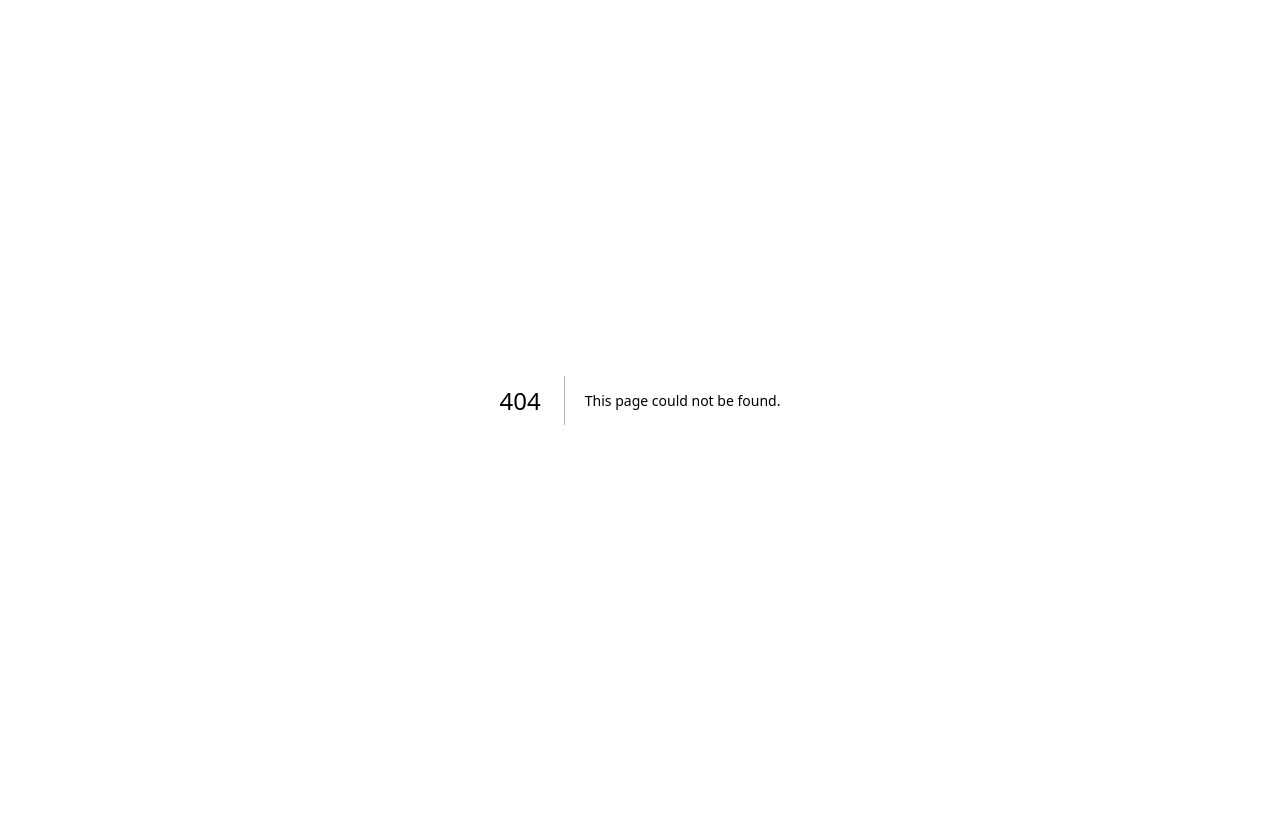
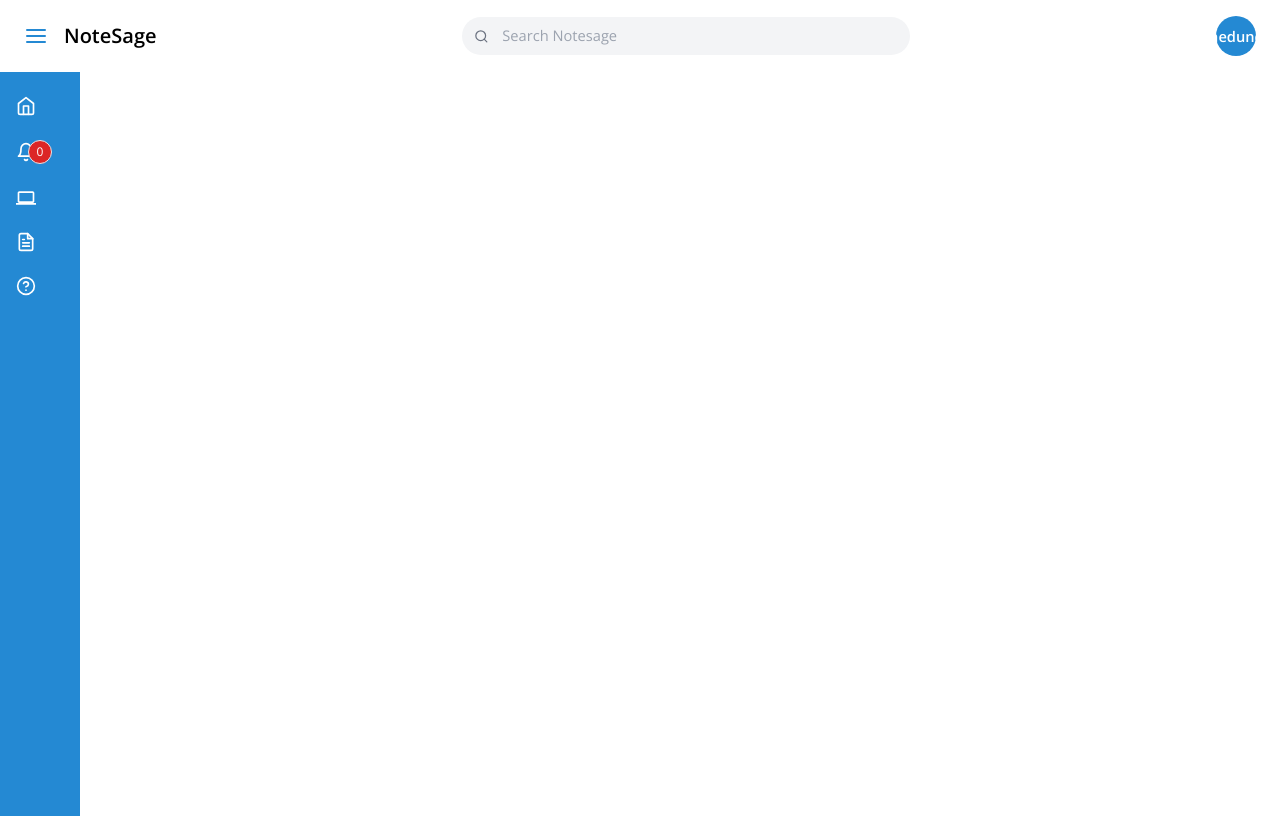
Before and after one commit to JAbsolu/NoteSage, a Next.js app in the folder notesage-client/: page /dashboard/quizzes in a window 1280 px wide. Before the commit this address had no page. Built offline with nearby package versions, Linux system fonts and the light colour scheme.

Commit message:
Added flashcards and quizzes page

```diff
--- /dev/null
+++ b/notesage-client/src/app/dashboard/quizzes/page.jsx
@@ -0,0 +1,50 @@
+"use client"
+
+import DashboardNavbar from "@/components/DashboardNavbar";
+import Sidebar from "@/components/Sidebar";
+import { useState } from "react";
+
+const Quizzes = () => {
+  const [firstName, setFirstName] = useState("");
+  const [lastName, setLastName] = useState("");
+  const [emailAddress, setEmailAddress] = useState("");
+  const [sidebarExpanded, setSidebarExpanded] = useState(false);
+
+  const getUser = async (id) => {
+    try {
+      const response = await fetch(`${API_BASE_URL}/user?id=${id}`, {
+        method: "GET",
+        headers: {
+          "Content-Type": "application/json",
+          "Authorization": token,
+        },
+      });
+
+      if (response.ok) {
+        const result = await response.json();
+        setFirstName(result.data.firstName);
+        setLastName(result.data.lastName);
+        setEmailAddress(result.data.emailAddress);
+      } else {
+        console.log(response.status, response.statusText, "Error fetching user");
+      }
+    } catch (error) {
+      console.log(error);
+    }
+  };
+
+
+  return (
+    <div>
+       <DashboardNavbar
+        toggleSidebar={() => setSidebarExpanded(!sidebarExpanded)}
+        firstName={firstName}
+        lastName={lastName}
+        emailAddress={emailAddress}
+      />
+      <Sidebar isExpanded={sidebarExpanded} />
+    </div>
+  )
+}
+
+export default Quizzes;
--- a/notesage-client/src/components/DashboardNavbar.jsx
+++ b/notesage-client/src/components/DashboardNavbar.jsx
@@ -18,7 +18,7 @@ const DashboardNavbar = ({ toggleSidebar, firstName, lastName, emailAddress }) =
 
 
   return (
-    <nav className="bg-white px-6 py-4 flex justify-between items-center fixed top-0 left-0 w-full z-50 text-black">
+    <nav className="bg-white px-6 py-4 flex justify-between items-center fixed top-0 left-0 w-full z-50">
       {/* Left Section: Hamburger Menu & Logo */}
       <div className="flex items-center space-x-4">
         {/* Hamburger Menu Button */}
@@ -26,7 +26,7 @@ const DashboardNavbar = ({ toggleSidebar, firstName, lastName, emailAddress }) =
           <FiMenu />
         </button>
         {/* Logo */}
-        <h2 className="text-xl font-semibold">NoteSage</h2>
+        <h2 className="text-xl font-semibold text-black">NoteSage</h2>
       </div>
 
       {/* Search Bar */}
--- a/notesage-client/src/components/Sidebar.jsx
+++ b/notesage-client/src/components/Sidebar.jsx
@@ -22,24 +22,24 @@ const Sidebar = ({ isExpanded }) => {
       <nav className="flex flex-col space-y-6">
         <Link href="/dashboard" className="flex items-center space-x-2 hover:text-gray-200">
           <FiHome className="text-xl" />
-          {isExpanded && <span>Home</span>}
+          {isExpanded && <span className="text-white">Home</span>}
         </Link>
         <Link href="/notifications" className="flex items-center space-x-2 hover:text-gray-200">
           <FiBell className="text-xl -me-4" />
           <div className="flex items-center justify-center bg-red-600 border min-w-6 min-h-6 rounded-full text-xs">{allNotifications?.length || "0"}</div>
-          {isExpanded && <span>Notifications</span>}
+          {isExpanded && <span className="text-white">Notifications</span>}
         </Link>
         <Link href="/dashboard/workspace" className="flex items-center space-x-2 hover:text-gray-200">
           <MdOutlineComputer className="text-xl" />
-          {isExpanded && <span>Workspace</span>}
+          {isExpanded && <span className="text-white">Workspace</span>}
         </Link>
-        <Link href="/quizzes" className="flex items-center space-x-2 hover:text-gray-200">
+        <Link href="/dashboard/flashcards" className="flex items-center space-x-2 hover:text-gray-200">
           <FiFileText className="text-xl" />
-          {isExpanded && <span>Flashcards</span>}
+          {isExpanded && <span className="text-white">Flashcards</span>}
         </Link>
-        <Link href="/quizzes" className="flex items-center space-x-2 hover:text-gray-200">
+        <Link href="/dashboard/quizzes" className="flex items-center space-x-2 hover:text-gray-200">
           <FiHelpCircle className="text-xl" />
-          {isExpanded && <span>Quizzes</span>}
+          {isExpanded && <span className="text-white">Quizzes</span>}
         </Link>
       </nav>
     </div>
```
Also changed, not shown: notesage-client/src/app/dashboard/flashcards/page.jsx (added).
